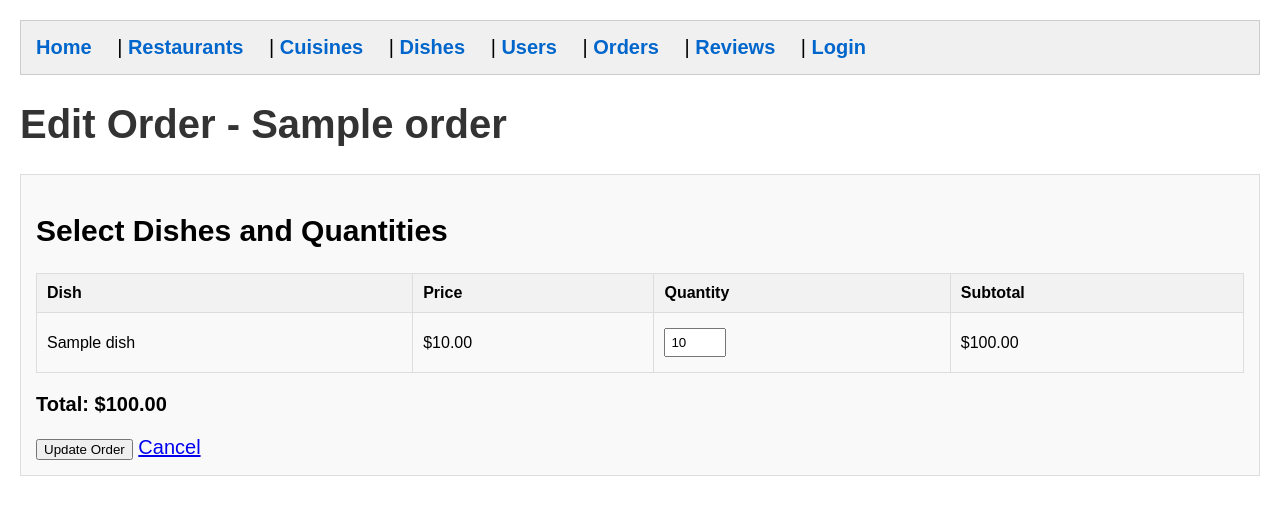
After one commit to laurenrich/4111-Database-Project, a Flask app: template webserver/templates/edit_order.html in a window 1280 px wide. The commit adds this page. Shown: the top 515 px of the page. Run offline with Flask 3, Linux system fonts and the light colour scheme; the template is opened without the code that fills it: most values are stand-ins (such as "Sample title", 1, 10 or a date in 2020); parts of the project's set-up code (start-up, migrations or seed data) failed here and were passed over.

Commit message:
user can now edit + readMe

```diff
--- a/webserver/server.py
+++ b/webserver/server.py
@@ -1065,6 +1065,152 @@ def delete_review(review_id):
 	except Exception as e:
 		return f"Error deleting review: {e}", 500
 
+# Edit Order (Customer can edit their own orders, Admin can edit any)
+@app.route('/orders/<int:order_id>/edit', methods=['GET', 'POST'])
+def edit_order(order_id):
+	check_result = require_login_check(required_roles=['Admin', 'Cust'])
+	if check_result:
+		return check_result
+
+	g.conn.execute(text("SET search_path TO jcw2239, public;"))
+
+	user_id = session.get('user_id')
+	user_role = session.get('role')
+
+	# Check if user can edit this order (own order or admin)
+	if user_role != 'Admin':
+		order_check = "SELECT userid FROM orders WHERE orderid = :id;"
+		cursor = g.conn.execute(text(order_check), {'id': order_id})
+		result = cursor.fetchone()
+		cursor.close()
+		if not result or result[0] != user_id:
+			return "Access denied: You can only edit your own orders", 403
+
+	if request.method == 'POST':
+		try:
+			# Get form data
+			dish_ids = request.form.getlist('dish_id[]')
+			quantities = request.form.getlist('quantity[]')
+
+			# Calculate new total
+			total_price = 0
+			order_items = []
+
+			for dish_id_str, quantity_str in zip(dish_ids, quantities):
+				if not dish_id_str or not quantity_str:
+					continue
+				dish_id = int(dish_id_str)
+				quantity = int(quantity_str)
+
+				if quantity <= 0:
+					continue
+
+				# Get current dish price
+				price_query = "SELECT COALESCE(price, 0.0) FROM dish WHERE dishid = :dish_id;"
+				cursor = g.conn.execute(text(price_query), {'dish_id': dish_id})
+				price_result = cursor.fetchone()
+				price = float(price_result[0]) if price_result and price_result[0] else 0.0
+				cursor.close()
+
+				order_items.append({
+					'dish_id': dish_id,
+					'quantity': quantity,
+					'price': price
+				})
+				total_price += price * quantity
+
+			if not order_items:
+				return "Error: At least one dish with quantity > 0 is required", 400
+
+			# Delete existing order items
+			delete_items = "DELETE FROM orderitem WHERE orderid = :order_id;"
+			g.conn.execute(text(delete_items), {'order_id': order_id})
+
+			# Update order total
+			update_order = "UPDATE orders SET totalprice = :total WHERE orderid = :order_id;"
+			g.conn.execute(text(update_order), {'total': total_price, 'order_id': order_id})
+
+			# Insert new order items
+			for item in order_items:
+				item_query = """
+				INSERT INTO orderitem (orderid, dishid, quantity, price)
+				VALUES (:order_id, :dish_id, :quantity, :price);
+				"""
+				g.conn.execute(text(item_query), {
+					'order_id': order_id,
+					'dish_id': item['dish_id'],
+					'quantity': item['quantity'],
+					'price': item['price']
+				})
+
+			g.conn.commit()
+
+			return redirect(f'/orders/{order_id}')
+		except Exception as e:
+			return f"Error updating order: {e}", 500
+
+	# GET: Show edit form
+	try:
+		# Get order info
+		order_query = """
+		SELECT o.orderid, o.userid, o.restaurantid, o.totalprice,
+		       r.name as restaurant_name
+		FROM orders o
+		LEFT JOIN restaurant r ON o.restaurantid = r.restaurantid
+		WHERE o.orderid = :id;
+		"""
+		cursor = g.conn.execute(text(order_query), {'id': order_id})
+		order = cursor.fetchone()
+		cursor.close()
+
+		if not order:
+			return "Order not found", 404
+
+		restaurant_id = order[2]
+
+		# Get current order items
+		items_query = """
+		SELECT oi.dishid, oi.quantity, d.name as dish_name
+		FROM orderitem oi
+		LEFT JOIN dish d ON oi.dishid = d.dishid
+		WHERE oi.orderid = :id;
+		"""
+		cursor = g.conn.execute(text(items_query), {'id': order_id})
+		current_items = {}
+		for result in cursor:
+			current_items[result[0]] = {
+				'quantity': result[1],
+				'name': result[2]
+			}
+		cursor.close()
+
+		# Get all dishes for this restaurant
+		dishes_query = """
+		SELECT dishid, name, COALESCE(price, 0.0) as price
+		FROM dish
+		WHERE restaurantid = :id
+		ORDER BY name;
+		"""
+		cursor = g.conn.execute(text(dishes_query), {'id': restaurant_id})
+		dishes = []
+		for row in cursor:
+			dishes.append({
+				'id': row[0],
+				'name': row[1],
+				'price': float(row[2]) if row[2] else 0.0,
+				'current_quantity': current_items.get(row[0], {}).get('quantity', 0)
+			})
+		cursor.close()
+
+		context = dict(
+			order={'id': order[0], 'restaurant_name': order[4]},
+			dishes=dishes,
+			current_user={'id': session.get('user_id'), 'username': session.get('username')}
+		)
+		return render_template("edit_order.html", **context)
+	except Exception as e:
+		return f"Error: {e}", 500
+
 # Require login wrapper function
 def require_login_check(required_roles=None):
 	"""Check if user is logged in and has required role"""
--- /dev/null
+++ b/webserver/templates/edit_order.html
@@ -0,0 +1,75 @@
+{% extends "base.html" %}
+
+{% block content %}
+  <h1>Edit Order - {{ order.restaurant_name }}</h1>
+
+  <form method="POST" id="orderForm">
+    <h2>Select Dishes and Quantities</h2>
+
+    {% if dishes|length == 0 %}
+      <p>No dishes available for this restaurant.</p>
+    {% else %}
+      <table>
+        <tr>
+          <th>Dish</th>
+          <th>Price</th>
+          <th>Quantity</th>
+          <th>Subtotal</th>
+        </tr>
+        {% for dish in dishes %}
+        <tr>
+          <td>{{ dish.name }}</td>
+          <td>${{ "%.2f"|format(dish.price) }}</td>
+          <td>
+            <input type="hidden" name="dish_id[]" value="{{ dish.id }}">
+            <input type="number" name="quantity[]" value="{{ dish.current_quantity }}"
+                   min="0" max="99" class="quantity-input" data-price="{{ dish.price }}">
+          </td>
+          <td class="subtotal">$0.00</td>
+        </tr>
+        {% endfor %}
+      </table>
+
+      <div style="margin-top: 20px;">
+        <strong>Total: $<span id="total">0.00</span></strong>
+      </div>
+
+      <div style="margin-top: 20px;">
+        <button type="submit">Update Order</button>
+        <a href="/orders/{{ order.id }}">Cancel</a>
+      </div>
+    {% endif %}
+  </form>
+
+  <script>
+    // Calculate totals when quantities change
+    function updateTotals() {
+      let total = 0;
+      const rows = document.querySelectorAll('tr');
+
+      rows.forEach(row => {
+        const quantityInput = row.querySelector('.quantity-input');
+        const subtotalCell = row.querySelector('.subtotal');
+
+        if (quantityInput && subtotalCell) {
+          const quantity = parseInt(quantityInput.value) || 0;
+          const price = parseFloat(quantityInput.dataset.price) || 0;
+          const subtotal = quantity * price;
+
+          subtotalCell.textContent = '$' + subtotal.toFixed(2);
+          total += subtotal;
+        }
+      });
+
+      document.getElementById('total').textContent = total.toFixed(2);
+    }
+
+    // Add event listeners to quantity inputs
+    document.querySelectorAll('.quantity-input').forEach(input => {
+      input.addEventListener('input', updateTotals);
+    });
+
+    // Calculate initial totals
+    updateTotals();
+  </script>
+{% endblock %}
--- a/webserver/templates/order_details.html
+++ b/webserver/templates/order_details.html
@@ -6,7 +6,7 @@
   <p><strong>Restaurant:</strong> <a href="/restaurants/{{ order.restaurant_id }}">{{ order.restaurant_name }}</a></p>
   <p><strong>Total Amount:</strong> {{ order.total }}</p>
 
-  <p><a href="/orders">← Back to Orders</a></p>
+  <p><a href="/orders">← Back to Orders</a> | <a href="/orders/{{ order.id }}/edit">Edit Order</a></p>
 
   <h2>Order Items</h2>
   {% if items|length == 0 %}
```
